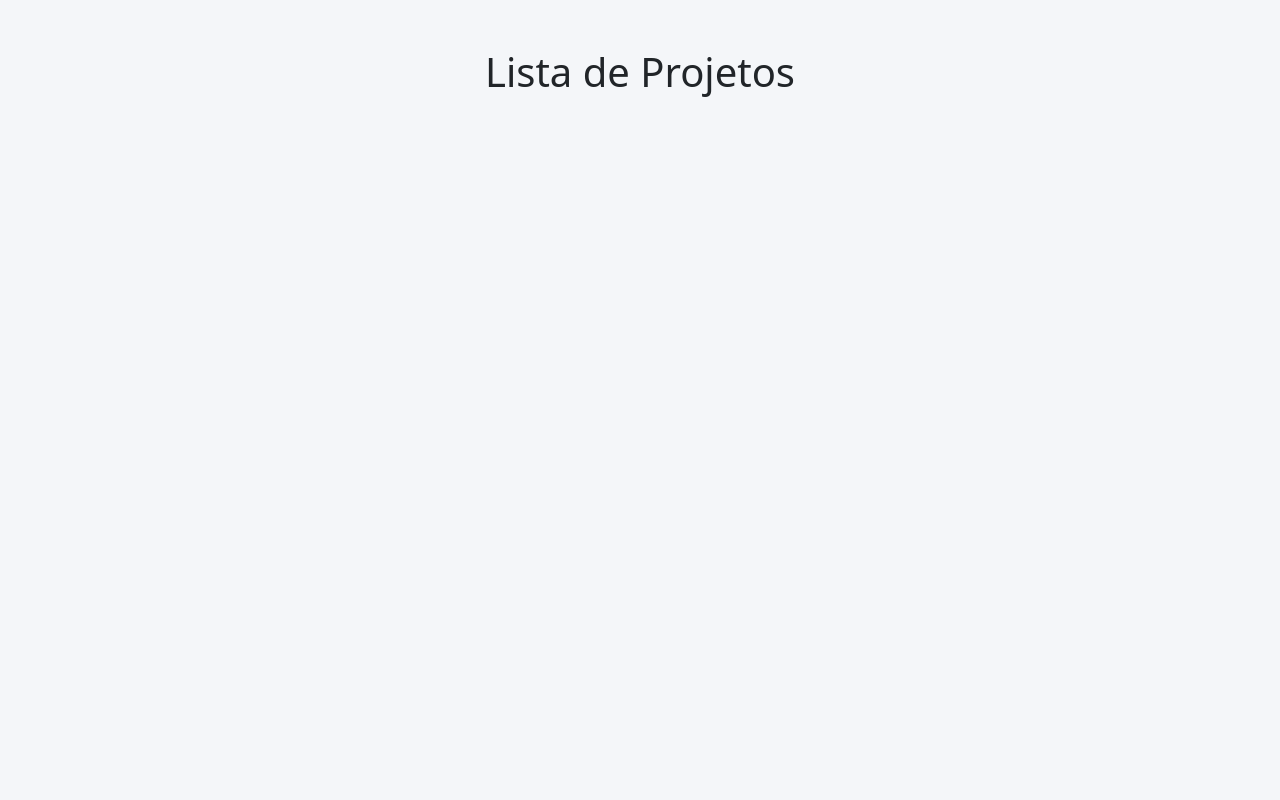
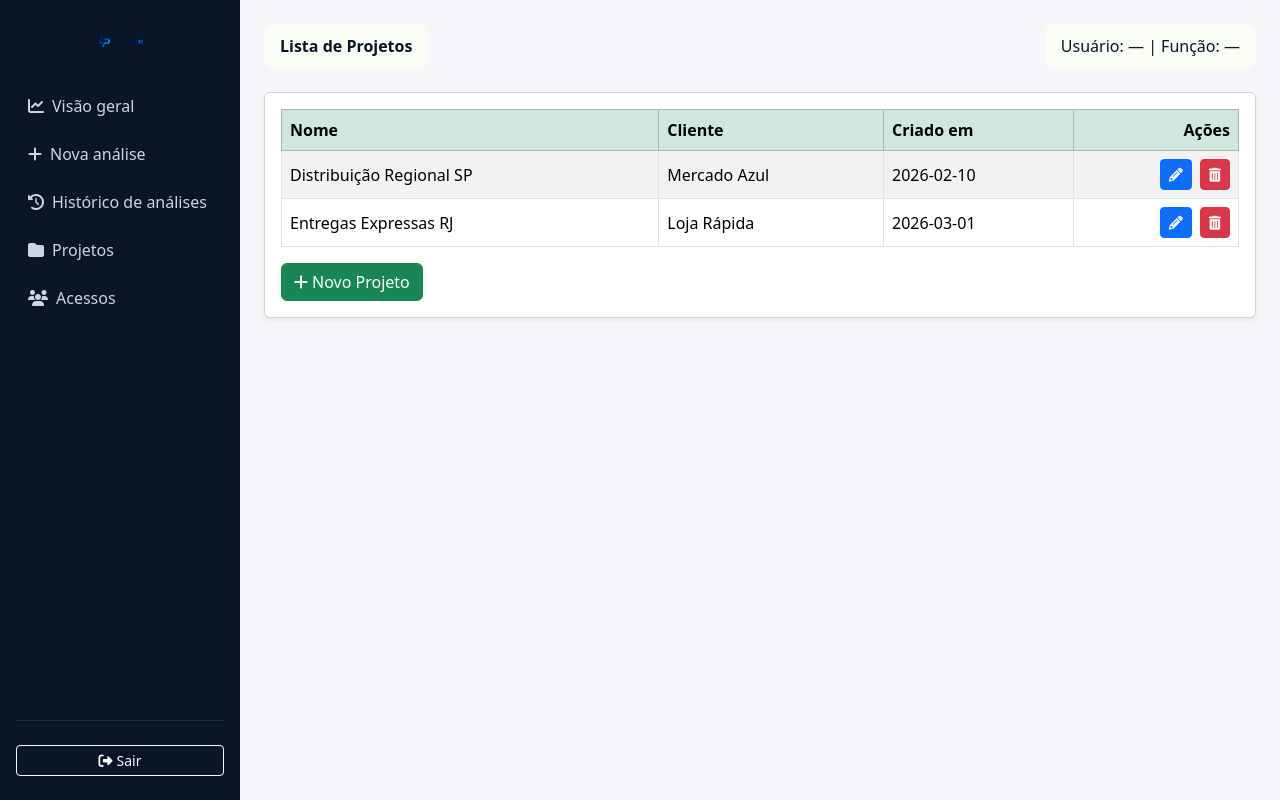
Before and after one commit to zanao-cloud/logipilot-tcc, a React (Vite) app: page /#/dashboard/projetos in a window 1280 px wide. Built offline with nearby package versions, Linux system fonts and the light colour scheme; data requests are answered from the project's data file.

Commit message:
CRUD de projetos concluído

```diff
--- a/db.json
+++ b/db.json
@@ -1,7 +1,7 @@
 {
   "usuarios": [
     {
-      "id": 1,
+      "id": "1",
       "nome": "Ana Ribeiro",
       "email": "gestor@logipilot.com",
       "senha": "123456",
@@ -9,7 +9,7 @@
       "telefone": "(11) 99999-0001"
     },
     {
-      "id": 2,
+      "id": "2",
       "nome": "Bruno Alves",
       "email": "operador@logipilot.com",
       "senha": "123456",
@@ -17,7 +17,7 @@
       "telefone": "(11) 99999-0002"
     },
     {
-      "id": 3,
+      "id": "3",
       "nome": "Carlos Souza",
       "email": "motorista@logipilot.com",
       "senha": "123456",
@@ -28,13 +28,13 @@
   ],
   "projetos": [
     {
-      "id": 1,
+      "id": "1",
       "nome": "Distribuição Regional SP",
       "cliente": "Mercado Azul",
       "criadoEm": "2026-02-10"
     },
     {
-      "id": 2,
+      "id": "2",
       "nome": "Entregas Expressas RJ",
       "cliente": "Loja Rápida",
       "criadoEm": "2026-03-01"
@@ -42,13 +42,21 @@
   ],
   "analises": [
     {
-      "id": 1,
+      "id": "1",
       "titulo": "Operação Fevereiro - Distribuição SP",
       "projetoId": 1,
       "criadoPorId": 2,
       "status": "concluida",
       "criadoEm": "2026-02-15",
-      "serieTemporal": [120, 135, 128, 150, 162, 158, 170],
+      "serieTemporal": [
+        120,
+        135,
+        128,
+        150,
+        162,
+        158,
+        170
+      ],
       "resultado": {
         "resumo": {
           "titulo": "Diagnóstico da Operação - Fevereiro",
@@ -60,9 +68,24 @@
           ]
         },
         "indicadores": [
-          { "nome": "Entregas no período", "valor": "1.023", "unidade": "entregas", "tendencia": "alta" },
-          { "nome": "Custo médio por entrega", "valor": "18,40", "unidade": "R$", "tendencia": "baixa" },
-          { "nome": "Taxa de atraso", "valor": "7,2", "unidade": "%", "tendencia": "estavel" }
+          {
+            "nome": "Entregas no período",
+            "valor": "1.023",
+            "unidade": "entregas",
+            "tendencia": "alta"
+          },
+          {
+            "nome": "Custo médio por entrega",
+            "valor": "18,40",
+            "unidade": "R$",
+            "tendencia": "baixa"
+          },
+          {
+            "nome": "Taxa de atraso",
+            "valor": "7,2",
+            "unidade": "%",
+            "tendencia": "estavel"
+          }
         ],
         "diagnostico": "O crescimento no volume de entregas é positivo, mas a taxa de atraso ainda está acima do ideal (5%). A queda no custo médio indica ganho de eficiência nas rotas.",
         "planoDeAcao": [
@@ -79,5 +102,6 @@
         ]
       }
     }
-  ]
+  ],
+  "$schema": "./node_modules/json-server/schema.json"
 }
--- /dev/null
+++ b/src/components/Modal.jsx
@@ -0,0 +1,23 @@
+import styles from './Modal.module.css'
+
+const Modal = ({ isOpen, onClose, onConfirm }) => {
+  if (!isOpen) return null
+
+  return (
+    <div className={styles.modalOverlay} onClick={onClose}>
+      <div className={styles.modalContent} onClick={(e) => e.stopPropagation()}>
+        <p className={styles.modalHeader}>Tem certeza que deseja excluir este item?</p>
+        <div className={styles.modalButtons}>
+          <button className={`${styles.button} ${styles.cancel}`} onClick={onClose}>
+            Cancelar
+          </button>
+          <button className={`${styles.button} ${styles.confirm}`} onClick={onConfirm}>
+            Excluir
+          </button>
+        </div>
+      </div>
+    </div>
+  )
+}
+
+export default Modal
--- /dev/null
+++ b/src/components/Modal.module.css
@@ -0,0 +1,53 @@
+.modalOverlay {
+  position: fixed;
+  inset: 0;
+  background-color: rgba(0, 0, 0, 0.5);
+  display: flex;
+  align-items: center;
+  justify-content: center;
+  z-index: 1050;
+}
+
+.modalContent {
+  background-color: #fff;
+  padding: 24px;
+  border-radius: 12px;
+  width: 100%;
+  max-width: 360px;
+  text-align: center;
+}
+
+.modalHeader {
+  font-weight: bold;
+  margin-bottom: 20px;
+}
+
+.modalButtons {
+  display: flex;
+  justify-content: center;
+  gap: 12px;
+}
+
+.button {
+  padding: 8px 20px;
+  border: none;
+  border-radius: 6px;
+  cursor: pointer;
+}
+
+.cancel {
+  background-color: #e2e8f0;
+}
+
+.cancel:hover {
+  background-color: #cbd5e1;
+}
+
+.confirm {
+  background-color: #dc2626;
+  color: #fff;
+}
+
+.confirm:hover {
+  background-color: #b91c1c;
+}
--- a/src/pages/EditarProjeto/EditarProjeto.jsx
+++ b/src/pages/EditarProjeto/EditarProjeto.jsx
@@ -1,5 +1,64 @@
+import { useEffect, useState } from 'react'
+import { useNavigate, useParams } from 'react-router-dom'
+import api from '../../services/api'
+import SidebarGestor from '../../components/SidebarGestor'
+import CredentialUser from '../../components/CredentialUser'
+
 const EditarProjeto = () => {
-  return <h1 className="text-center mt-5">Editar Projeto</h1>
+  const { id } = useParams()
+  const navigate = useNavigate()
+  const [projeto, setProjeto] = useState({ nome: '', cliente: '', criadoEm: '' })
+
+  useEffect(() => {
+    api
+      .get(`/projetos/${id}`)
+      .then((response) => setProjeto(response.data))
+      .catch((error) => console.error('Erro ao buscar o projeto.', error))
+  }, [id])
+
+  const handleChange = (e) => {
+    const { name, value } = e.target
+    setProjeto((prev) => ({ ...prev, [name]: value }))
+  }
+
+  const atualizarProjeto = async (e) => {
+    e.preventDefault()
+
+    try {
+      await api.put(`/projetos/${id}`, projeto)
+      alert('Projeto atualizado com sucesso!')
+      navigate('/dashboard/projetos')
+    } catch (error) {
+      console.error('Não foi possível atualizar o projeto.', error)
+      alert('Não foi possível atualizar o projeto.')
+    }
+  }
+
+  return (
+    <div className="d-flex">
+      <SidebarGestor />
+
+      <div className="flex-grow-1 p-4">
+        <CredentialUser title="Edição de Projeto" />
+
+        <form className="card shadow-sm p-4" style={{ maxWidth: 480 }} onSubmit={atualizarProjeto}>
+          <div className="mb-3">
+            <label className="form-label">Nome do projeto</label>
+            <input className="form-control" name="nome" value={projeto.nome} onChange={handleChange} required />
+          </div>
+
+          <div className="mb-3">
+            <label className="form-label">Cliente</label>
+            <input className="form-control" name="cliente" value={projeto.cliente} onChange={handleChange} required />
+          </div>
+
+          <button type="submit" className="btn btn-primary w-100">
+            Salvar alterações
+          </button>
+        </form>
+      </div>
+    </div>
+  )
 }
 
 export default EditarProjeto
--- a/src/pages/ListarProjeto/ListarProjeto.jsx
+++ b/src/pages/ListarProjeto/ListarProjeto.jsx
@@ -1,5 +1,92 @@
+import { useEffect, useState } from 'react'
+import { Link } from 'react-router-dom'
+import api from '../../services/api'
+import SidebarGestor from '../../components/SidebarGestor'
+import CredentialUser from '../../components/CredentialUser'
+import Modal from '../../components/Modal'
+
 const ListarProjeto = () => {
-  return <h1 className="text-center mt-5">Lista de Projetos</h1>
+  const [projetos, setProjetos] = useState([])
+  const [isModalOpen, setIsModalOpen] = useState(false)
+  const [idProjetoAExcluir, setIdProjetoAExcluir] = useState(null)
+
+  useEffect(() => {
+    api
+      .get('/projetos')
+      .then((response) => setProjetos(response.data))
+      .catch((error) => console.error('Erro ao buscar a lista de projetos.', error))
+  }, [])
+
+  const abrirModal = (id) => {
+    setIdProjetoAExcluir(id)
+    setIsModalOpen(true)
+  }
+
+  const excluirProjeto = async () => {
+    try {
+      await api.delete(`/projetos/${idProjetoAExcluir}`)
+      setProjetos((projetosAtuais) => projetosAtuais.filter((p) => p.id !== idProjetoAExcluir))
+    } catch (error) {
+      console.error('Não foi possível excluir o projeto.', error)
+      alert(`Não foi possível excluir o projeto com o id ${idProjetoAExcluir}`)
+    }
+    setIsModalOpen(false)
+  }
+
+  return (
+    <div className="d-flex">
+      <SidebarGestor />
+
+      <div className="flex-grow-1 p-4">
+        <CredentialUser title="Lista de Projetos" />
+
+        <div className="card shadow-sm">
+          <div className="card-body">
+            {projetos.length > 0 && (
+              <table className="table table-bordered table-striped table-hover align-middle">
+                <thead className="table-success">
+                  <tr>
+                    <th>Nome</th>
+                    <th>Cliente</th>
+                    <th>Criado em</th>
+                    <th className="text-end">Ações</th>
+                  </tr>
+                </thead>
+                <tbody>
+                  {projetos.map((projeto) => (
+                    <tr key={projeto.id}>
+                      <td>{projeto.nome}</td>
+                      <td>{projeto.cliente}</td>
+                      <td>{projeto.criadoEm}</td>
+                      <td className="text-end">
+                        <Link
+                          to={`/dashboard/projetos/editar/${projeto.id}`}
+                          className="btn btn-sm btn-primary me-2"
+                        >
+                          <i className="fas fa-pencil-alt"></i>
+                        </Link>
+                        <button className="btn btn-sm btn-danger" onClick={() => abrirModal(projeto.id)}>
+                          <i className="fas fa-trash-alt"></i>
+                        </button>
+                      </td>
+                    </tr>
+                  ))}
+                </tbody>
+              </table>
+            )}
+
+            {projetos.length === 0 && <p className="text-muted">Nenhum projeto cadastrado.</p>}
+
+            <Link to="/dashboard/projetos/novo" className="btn btn-success">
+              <i className="fas fa-plus me-1"></i>Novo Projeto
+            </Link>
+          </div>
+        </div>
+      </div>
+
+      <Modal isOpen={isModalOpen} onClose={() => setIsModalOpen(false)} onConfirm={excluirProjeto} />
+    </div>
+  )
 }
 
 export default ListarProjeto
--- a/src/pages/NovoProjeto/NovoProjeto.jsx
+++ b/src/pages/NovoProjeto/NovoProjeto.jsx
@@ -1,5 +1,58 @@
+import { useState } from 'react'
+import { useNavigate } from 'react-router-dom'
+import api from '../../services/api'
+import SidebarGestor from '../../components/SidebarGestor'
+import CredentialUser from '../../components/CredentialUser'
+
 const NovoProjeto = () => {
-  return <h1 className="text-center mt-5">Novo Projeto</h1>
+  const [nome, setNome] = useState('')
+  const [cliente, setCliente] = useState('')
+  const navigate = useNavigate()
+
+  const enviarProjeto = async (e) => {
+    e.preventDefault()
+
+    const projeto = {
+      nome,
+      cliente,
+      criadoEm: new Date().toISOString().slice(0, 10),
+    }
+
+    try {
+      const response = await api.post('/projetos', projeto)
+      alert(`Projeto "${response.data.nome}" cadastrado com sucesso!`)
+      navigate('/dashboard/projetos')
+    } catch (error) {
+      console.error('Não foi possível salvar o projeto.', error)
+      alert('Não foi possível salvar o projeto.')
+    }
+  }
+
+  return (
+    <div className="d-flex">
+      <SidebarGestor />
+
+      <div className="flex-grow-1 p-4">
+        <CredentialUser title="Cadastro de Projeto" />
+
+        <form className="card shadow-sm p-4" style={{ maxWidth: 480 }} onSubmit={enviarProjeto}>
+          <div className="mb-3">
+            <label className="form-label">Nome do projeto</label>
+            <input className="form-control" value={nome} onChange={(e) => setNome(e.target.value)} required />
+          </div>
+
+          <div className="mb-3">
+            <label className="form-label">Cliente</label>
+            <input className="form-control" value={cliente} onChange={(e) => setCliente(e.target.value)} required />
+          </div>
+
+          <button type="submit" className="btn btn-primary w-100">
+            Salvar
+          </button>
+        </form>
+      </div>
+    </div>
+  )
 }
 
 export default NovoProjeto
```
